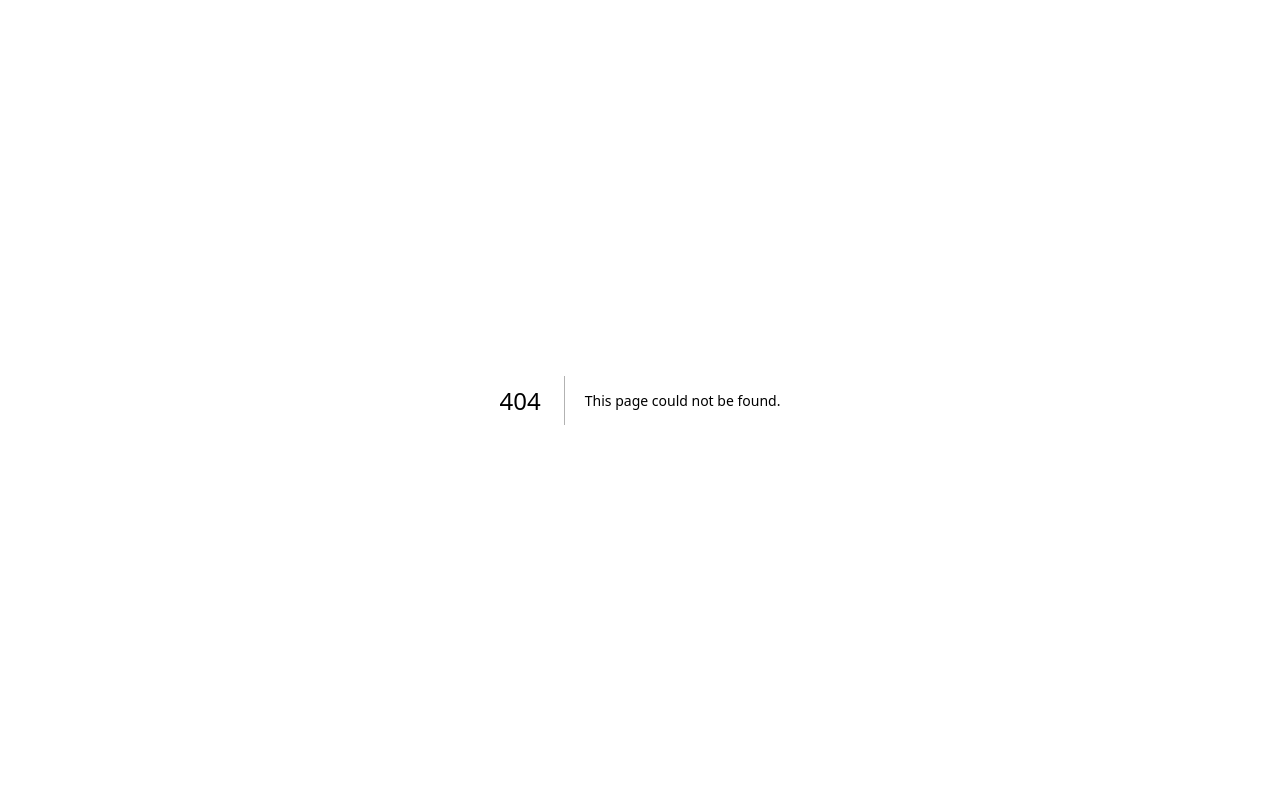
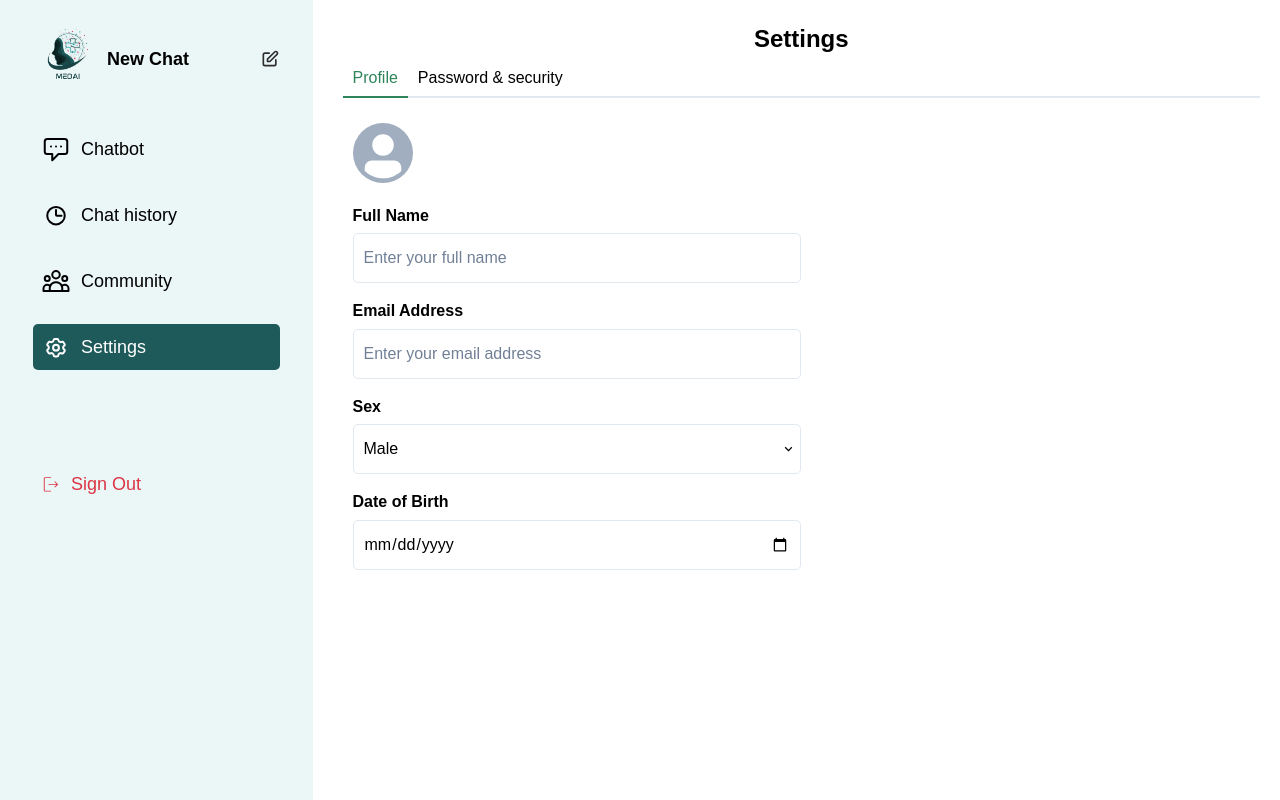
Before and after one commit to SapphireHacks/afrihacks2023-medai-frontend, a Next.js app: page /settings in a window 1280 px wide. Before the commit this address had no page. Built offline with nearby package versions, Linux system fonts and the light colour scheme; no server answers; sample sign-in values are in the browser's storage.

Commit message:
Settings page done

```diff
--- /dev/null
+++ b/src/pages/settings.tsx
@@ -0,0 +1,268 @@
+import ProtectedLayout from '@/components/layouts/protected/DefaultLayout';
+import {
+  Box,
+  Tabs,
+  TabList,
+  TabPanels,
+  Tab,
+  TabPanel,
+  Text,
+  Avatar,
+  Flex,
+  FormControl,
+  FormLabel,
+  Input,
+  Select,
+  InputGroup,
+  InputRightElement,
+  IconButton
+} from '@chakra-ui/react';
+import { useState } from 'react';
+import { useForm } from 'react-hook-form';
+import EyeOffIcon from '@/assets/icons/eyeOff';
+
+const Settings = () => {
+  const [showPassword, setShowPassword] = useState(false);
+  const handleClick = () => setShowPassword(!showPassword);
+  const formHook = useForm({
+    defaultValues: {
+      fullName: '',
+      email: '',
+      sex: '',
+      dateOfBirth: ''
+    }
+  });
+
+  const {
+    register,
+    handleSubmit,
+    formState: { errors }
+  } = formHook;
+
+  return (
+    <Box
+      as="main"
+      p="2rem"
+      pt={{
+        base: '0',
+        md: '2rem'
+      }}
+    >
+      <Box
+        display={{
+          base: 'flex',
+          md: 'none'
+        }}
+        gap="1.5rem"
+        mb="1.5rem"
+      >
+        <Avatar size="xl" />
+        <Box>
+          <Text fontSize="lg" fontWeight="550">
+            John Doe
+          </Text>
+          <Text>johndoe@mail.com</Text>
+        </Box>
+      </Box>
+      <Box
+        h="4rem"
+        textAlign="center"
+        display={{
+          base: 'none',
+          md: 'block'
+        }}
+      >
+        <Text as="h2" fontSize="2xl" fontWeight="550">
+          Settings
+        </Text>
+      </Box>
+      <Tabs colorScheme="green">
+        <TabList>
+          <Tab fontSize="base" fontWeight="500">
+            Profile
+          </Tab>
+          <Tab fontSize="base" fontWeight="500">
+            Password & security
+          </Tab>
+        </TabList>
+
+        <TabPanels>
+          <TabPanel>
+            <Avatar
+              size="xl"
+              mt="1.5rem"
+              display={{
+                base: 'none',
+                md: 'block'
+              }}
+            />
+            <form>
+              <Flex
+                flexDir="column"
+                mt="2rem"
+                gap="1.5rem"
+                w={{
+                  base: '100%',
+                  md: '50%'
+                }}
+              >
+                <FormControl>
+                  <FormLabel fontSize="base" fontWeight="550">
+                    Full Name
+                  </FormLabel>
+                  <Input
+                    type="text"
+                    h="5rem"
+                    borderRadius="0.5rem"
+                    fontSize="base"
+                    placeholder="Enter your full name"
+                    {...register('fullName', {
+                      required: 'This field is required'
+                    })}
+                  />
+                </FormControl>
+                <FormControl>
+                  <FormLabel fontSize="base" fontWeight="550">
+                    Email Address
+                  </FormLabel>
+                  <Input
+                    type="email"
+                    h="5rem"
+                    borderRadius="0.5rem"
+                    fontSize="base"
+                    placeholder="Enter your email address"
+                    {...register('email', {
+                      required: 'Email address is required',
+                      pattern: {
+                        value: /\S+@\S+\.\S+/,
+                        message: 'Entered value does not match email format'
+                      }
+                    })}
+                  />
+                </FormControl>
+                <FormControl>
+                  <FormLabel fontSize="base" fontWeight="550">
+                    Sex
+                  </FormLabel>
+                  <Select h="5rem" borderRadius="0.5rem" fontSize="base">
+                    <option>Male</option>
+                    <option>Female</option>
+                  </Select>
+                </FormControl>
+                <FormControl>
+                  <FormLabel fontSize="base" fontWeight="550">
+                    Date of Birth
+                  </FormLabel>
+                  <Input
+                    type="date"
+                    h="5rem"
+                    borderRadius="0.5rem"
+                    fontSize="base"
+                    {...register('dateOfBirth', {
+                      required: 'This field is required'
+                    })}
+                  />
+                </FormControl>
+              </Flex>
+            </form>
+          </TabPanel>
+          <TabPanel>
+            <form>
+              <Flex
+                flexDir="column"
+                mt="2rem"
+                gap="1.5rem"
+                w={{
+                  base: '100%',
+                  md: '50%'
+                }}
+              >
+                <FormControl isRequired>
+                  <FormLabel fontSize="base" fontWeight="550">
+                    Current Password
+                  </FormLabel>
+                  <InputGroup size="md">
+                    <Input
+                      pr="4.5rem"
+                      type={showPassword ? 'text' : 'password'}
+                      h="5rem"
+                      borderRadius="0.5rem"
+                      fontSize="base"
+                      placeholder="Enter your password"
+                    />
+                    <InputRightElement width="4.5rem" mt="1.25rem">
+                      <IconButton
+                        bg="transparent"
+                        h="1.5rem"
+                        aria-label="hide password"
+                        icon={<EyeOffIcon />}
+                        onClick={handleClick}
+                        _hover={{ bg: 'transparent' }}
+                      />
+                    </InputRightElement>
+                  </InputGroup>
+                </FormControl>
+                <FormControl isRequired>
+                  <FormLabel fontSize="base" fontWeight="550">
+                    New Password
+                  </FormLabel>
+                  <InputGroup size="md">
+                    <Input
+                      pr="4.5rem"
+                      type={showPassword ? 'text' : 'password'}
+                      h="5rem"
+                      borderRadius="0.5rem"
+                      fontSize="base"
+                      placeholder="Enter your password"
+                    />
+                    <InputRightElement width="4.5rem" mt="1.25rem">
+                      <IconButton
+                        bg="transparent"
+                        h="1.5rem"
+                        aria-label="hide password"
+                        icon={<EyeOffIcon />}
+                        onClick={handleClick}
+                        _hover={{ bg: 'transparent' }}
+                      />
+                    </InputRightElement>
+                  </InputGroup>
+                </FormControl>
+                <FormControl isRequired>
+                  <FormLabel fontSize="base" fontWeight="550">
+                    Repeat Password
+                  </FormLabel>
+                  <InputGroup size="md">
+                    <Input
+                      pr="4.5rem"
+                      type={showPassword ? 'text' : 'password'}
+                      h="5rem"
+                      borderRadius="0.5rem"
+                      fontSize="base"
+                      placeholder="Enter your password"
+                    />
+                    <InputRightElement width="4.5rem" mt="1.25rem">
+                      <IconButton
+                        bg="transparent"
+                        h="1.5rem"
+                        aria-label="hide password"
+                        icon={<EyeOffIcon />}
+                        onClick={handleClick}
+                        _hover={{ bg: 'transparent' }}
+                      />
+                    </InputRightElement>
+                  </InputGroup>
+                </FormControl>
+              </Flex>
+            </form>
+          </TabPanel>
+        </TabPanels>
+      </Tabs>
+    </Box>
+  );
+};
+
+Settings.getLayout = (page: any) => (
+  <ProtectedLayout title="Settings">{page}</ProtectedLayout>
+);
+Settings.requireAuth = true;
+export default Settings;
```
